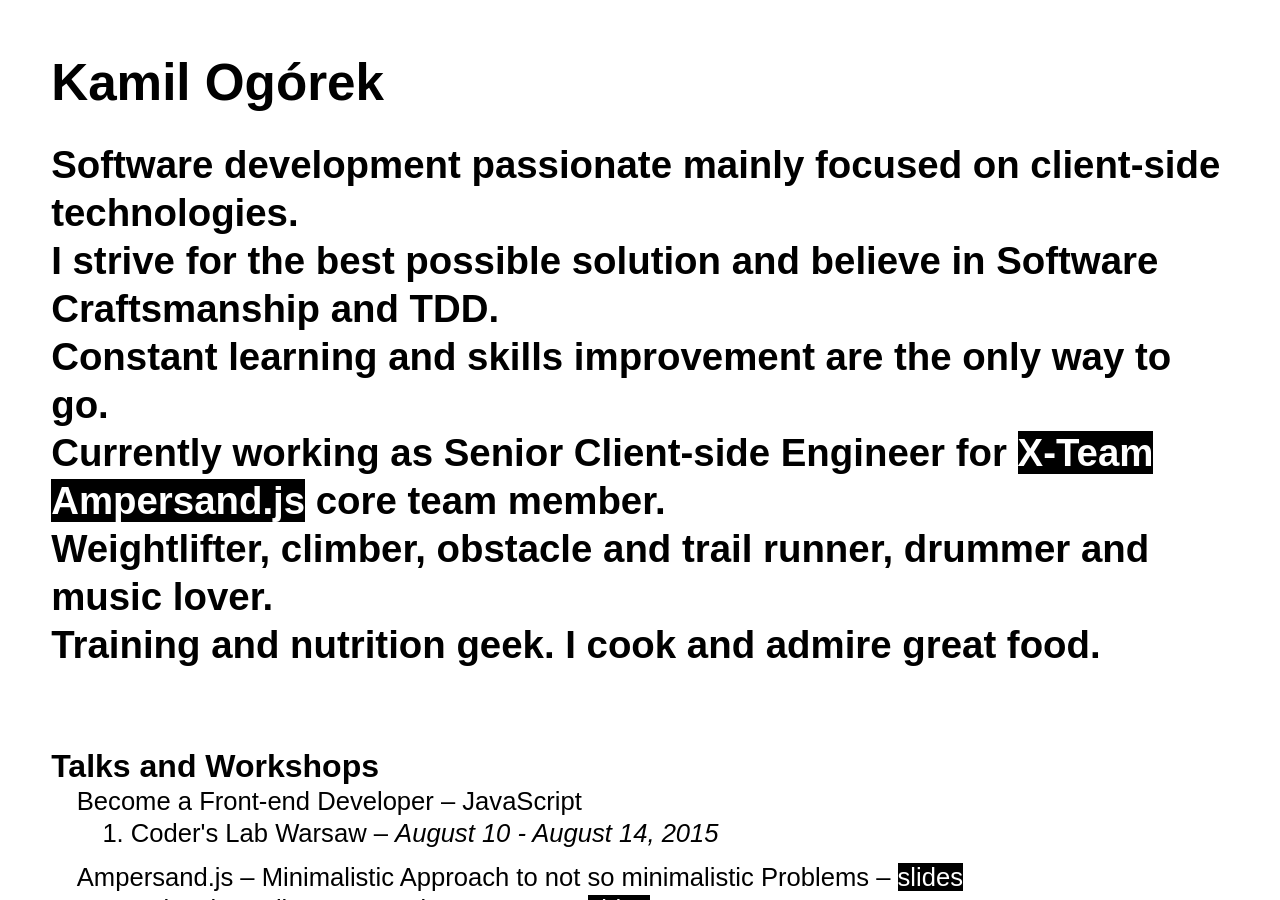
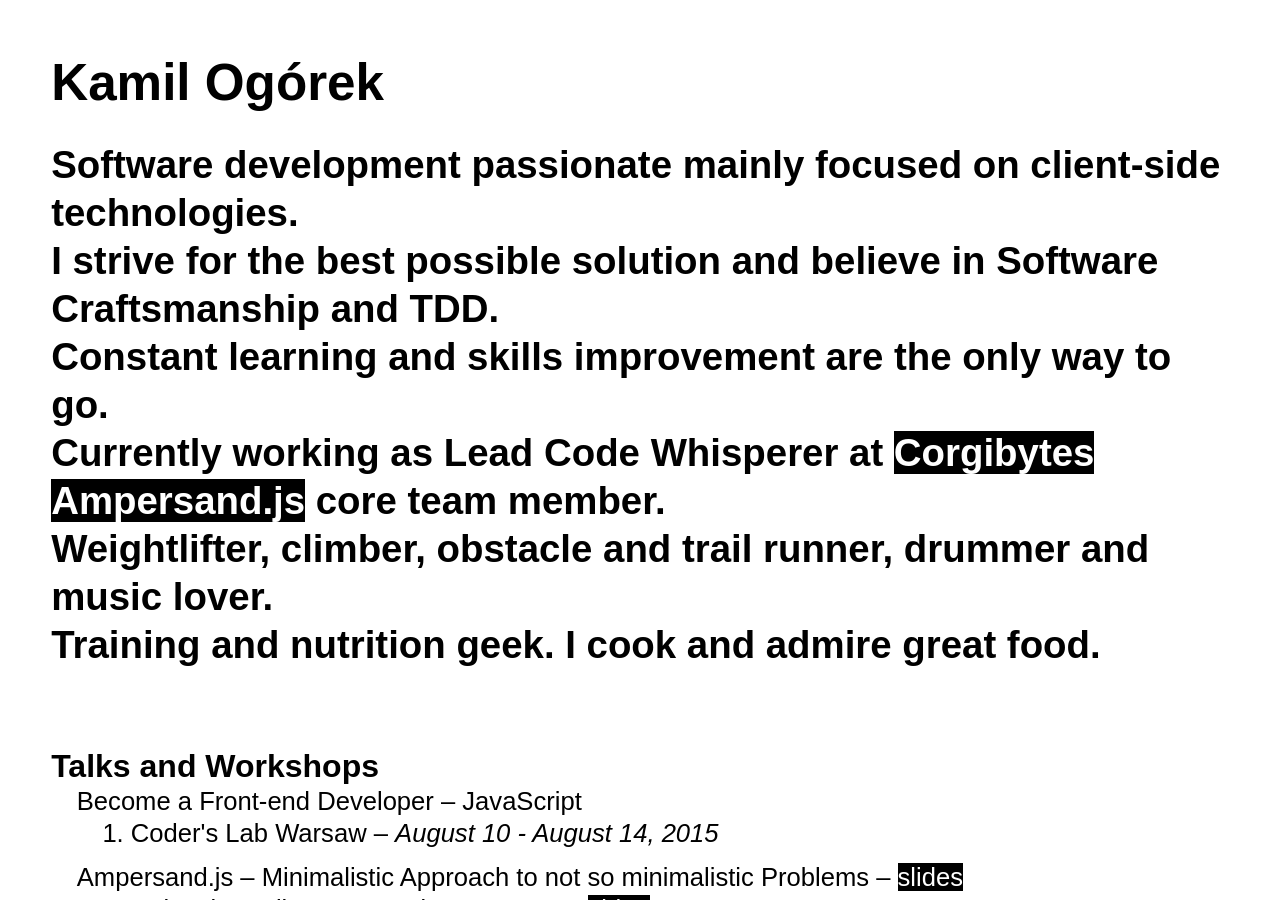
Before and after one commit to kamilogorek/kamilogorek, a Jekyll site: the page built from index.html, in a window 1280 px wide and 900 px high. Built offline with Jekyll 4.4.1, drawn with Linux system fonts in a browser that asks for light colours.

Commit message:
X-Team => Corgibytes

```diff
--- a/_includes/header.html
+++ b/_includes/header.html
@@ -3,7 +3,7 @@
     Software development passionate mainly focused on client-side technologies.<br>
     I strive for the best possible solution and believe in <strong>Software Craftsmanship</strong> and <strong>TDD</strong>.<br>
     Constant <strong>learning</strong> and skills <strong>improvement</strong> are the only way to go.<br>
-    Currently working as Senior Client-side Engineer for <a href="http://x-team.com">X-Team</a><br>
+    Currently working as Lead Code Whisperer at <a href="http://corgibytes.com/">Corgibytes</a><br>
     <a href="http://ampersandjs.com">Ampersand.js</a> core team member.<br>
     Weightlifter, climber, obstacle and trail runner, drummer and music lover.<br>
     Training and nutrition geek. I cook and admire great food.
```
